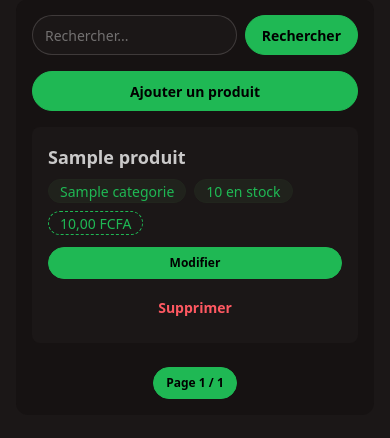
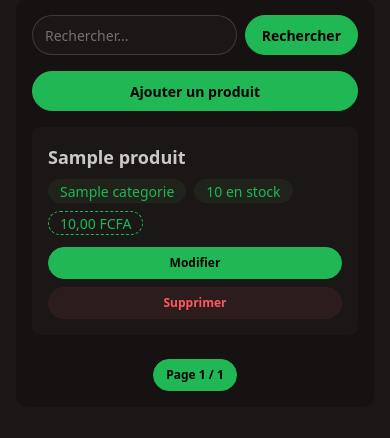
Before and after one commit to Mohamed06221/Gestion-stock, a Django app: page / in a window 390 px wide. Shown: the part 89-527 px from the top of the page. Run offline with Django 5.2, Linux system fonts and the light colour scheme; a user stored in the database is signed in; tables that the repository leaves empty hold one stand-in row (values such as "Sample post").

Commit message:
Fix responsive toutes les pages

```diff
--- a/produits/templates/produits/liste.html
+++ b/produits/templates/produits/liste.html
@@ -35,7 +35,7 @@
             {% if request.user.is_staff %}
             <div class="flex flex-col gap-2 mt-1">
                 <a href="{% url 'modifier_produit' produit.id %}" class="btn btn-primary btn-sm w-full">Modifier</a>
-                <a href="{% url 'supprimer_produit' produit.id %}" class="btn btn-ghost w-full btn btn-error"">Supprimer</a>
+                <a href="{% url 'supprimer_produit' produit.id %}" class="btn btn-error btn-soft btn-sm">Supprimer</a>
             </div>
             {% endif %}
 
```
